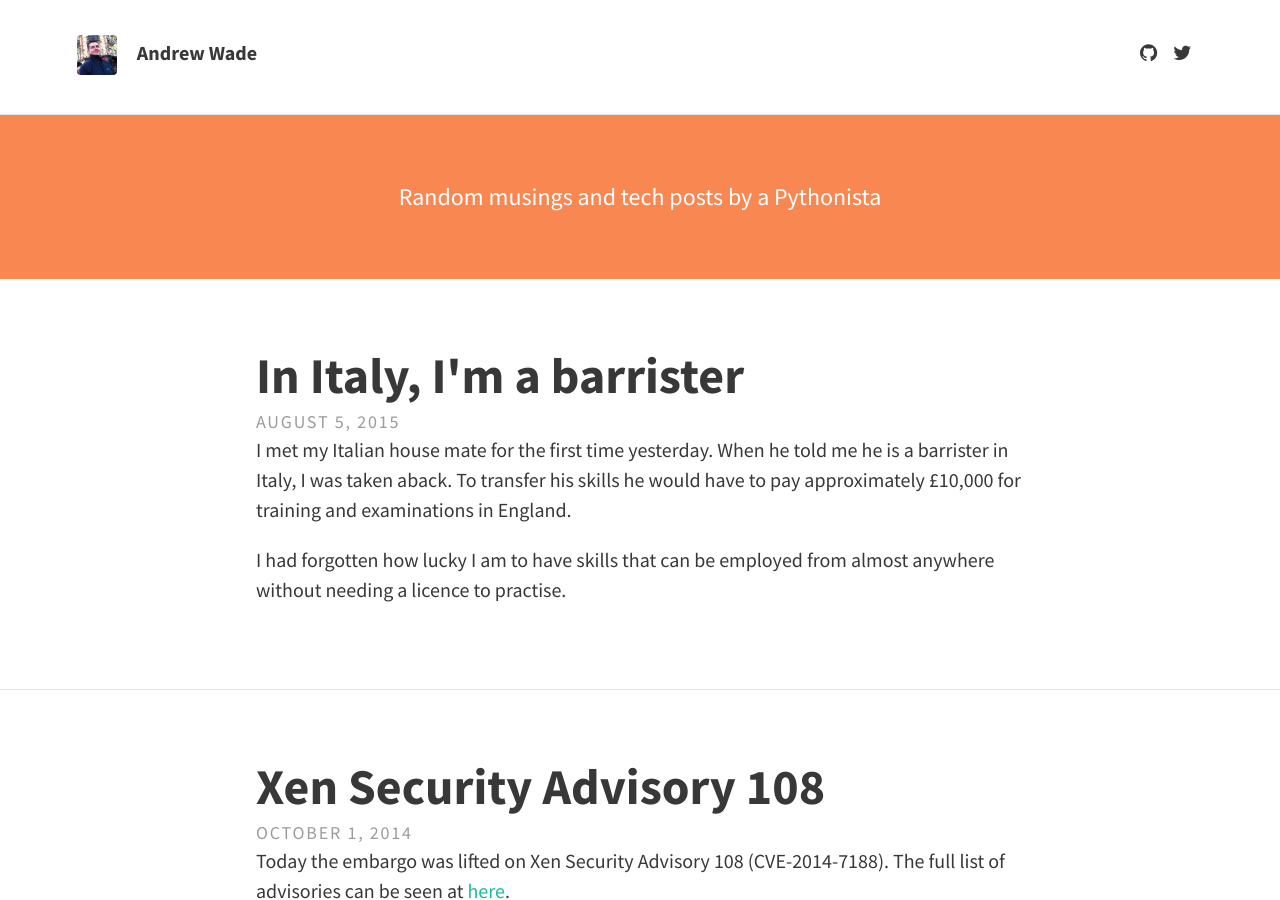
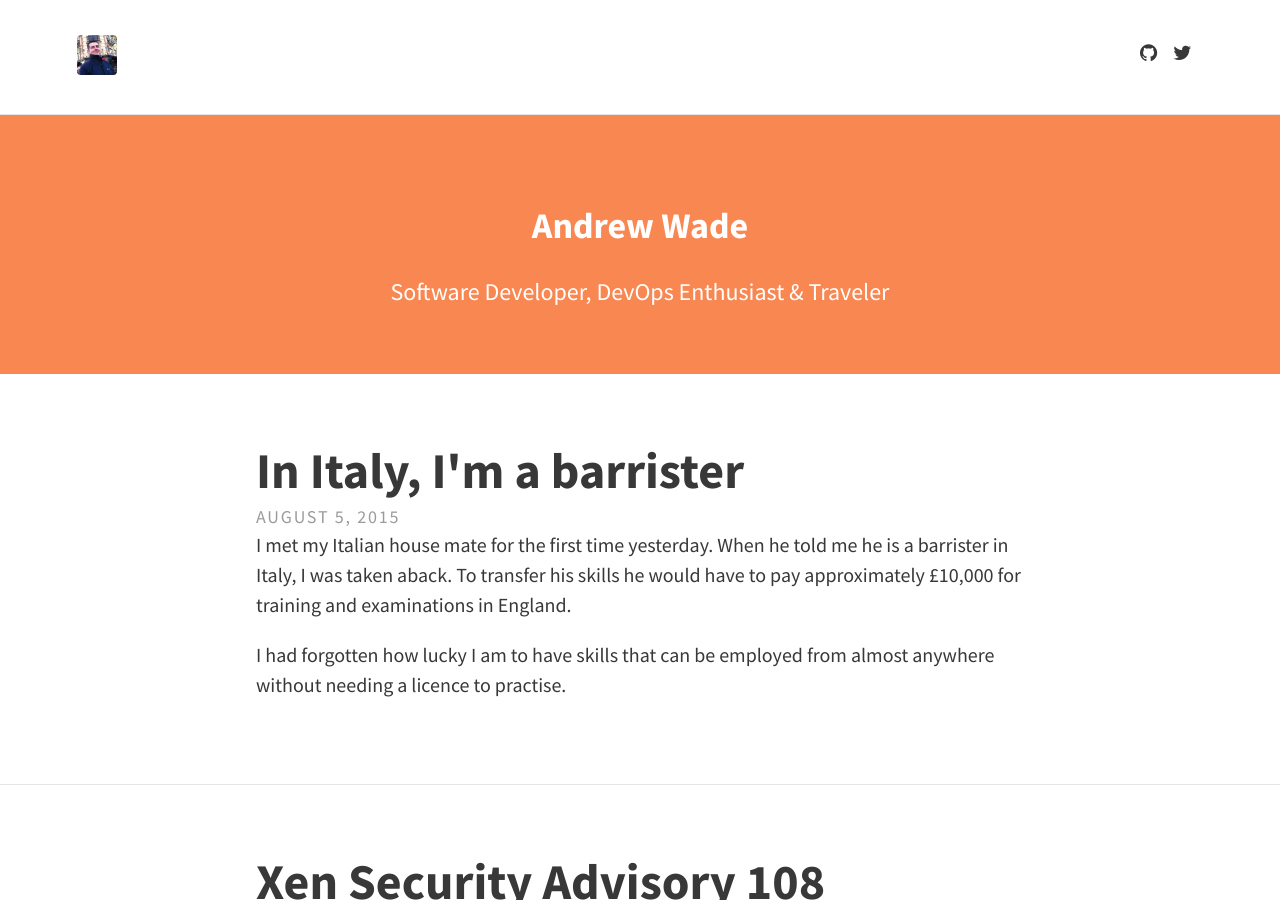
Before and after one commit to andrewpwade/andrewpwade.github.io, a Jekyll site: the page built from index.html, in a window 1280 px wide and 900 px high. Built offline with Jekyll 4.4.1, drawn with Linux system fonts in a browser that asks for light colours; nearby versions of some CDN libraries; the list of posts is cut into pages by our own code.

Commit message:
header changes

```diff
--- a/_config.yml
+++ b/_config.yml
@@ -1,18 +1,20 @@
 # SITE CONFIGURATION
+exclude: ['vendor']
 baseurl: "" # the subpath of your site, e.g. /blog/
 url: "http://example.com" # the base hostname & protocol for your site
 
 # THEME-SPECIFIC CONFIGURATION
 theme:
   # Meta
-  title: Andrew Wade
+  title: ""
   avatar: avatar.jpeg
   gravatar: # Email MD5 hash
   description: "Andrew Wade's Blog" # used by search engines
 
   # Header and footer text
   header_text: >
-     <p>Random musings and tech posts by a Pythonista</p>
+     <h3>Andrew Wade</h3>
+     <p>Software Developer, DevOps Enthusiast & Traveler</p>
   header_text_feature_image:
   footer_text: >
    © Andrew Wade 2014 - 2015 <p>Powered by <a href="http://jekyllrb.com">Jekyll</a> with <a href="https://rohanchandra.github.io/project/type/">Type Theme</a></p>
```
